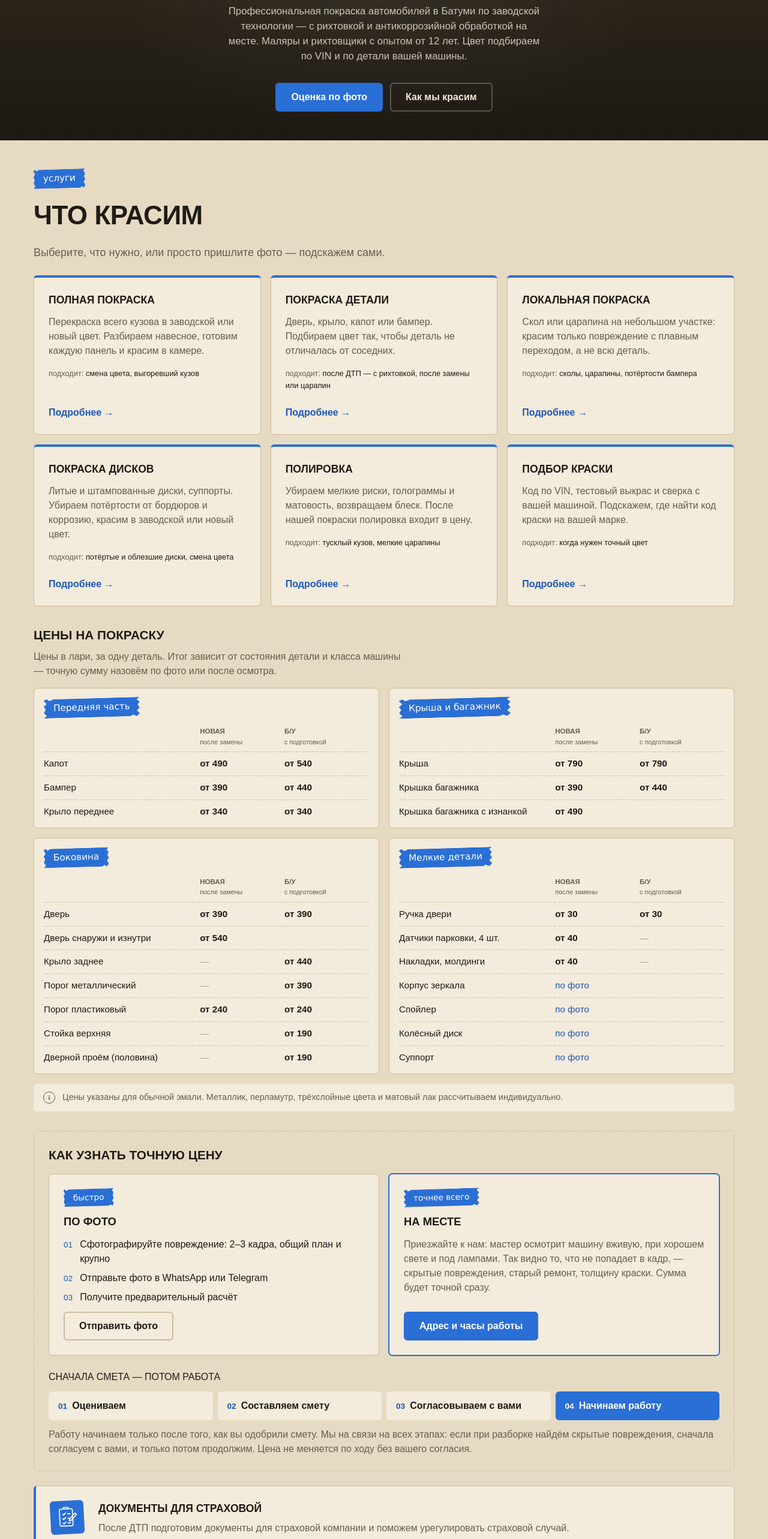
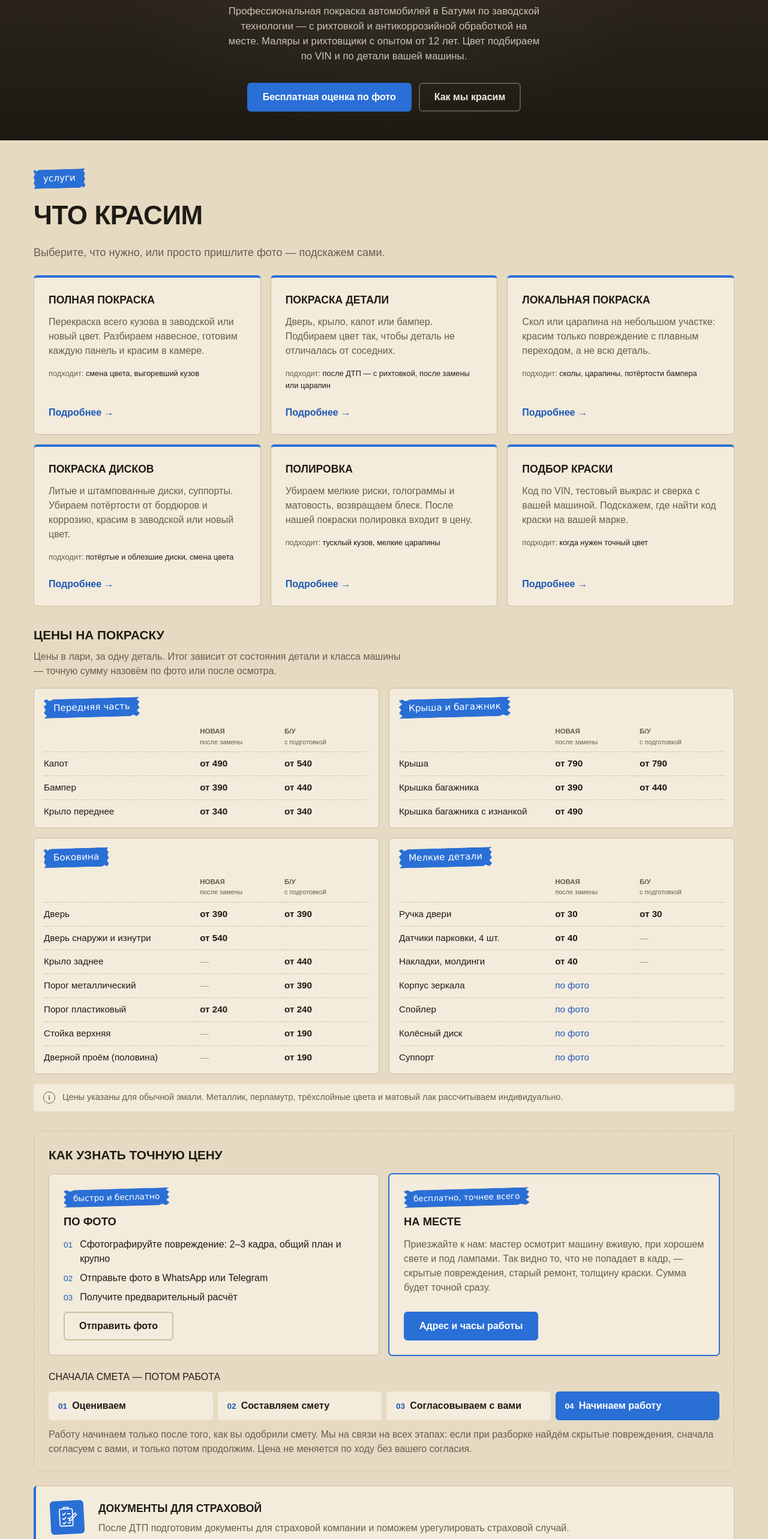
Before and after one commit to Grinch3214/auto-paint, a Vue app: page / in a window 1280 px wide. Shown: the part 940-3506 px from the top of the page at 60% size. Built offline with nearby package versions, Linux system fonts and the light colour scheme; a web font is replaced by a local one.

Commit message:
update text

```diff
--- a/src/content/ru/contactsPage.ts
+++ b/src/content/ru/contactsPage.ts
@@ -5,7 +5,7 @@ export default {
   seoDescription:
     'Адрес, телефон, часы работы и мессенджеры {BRAND} в Батуми: ул. Кахабери, 26б. Позвоните или напишите в WhatsApp и Telegram.',
   h1: 'Контакты',
-  lead: 'Приезжайте на осмотр, звоните или пишите в мессенджеры — оценим по фото и договоримся о времени.',
+  lead: 'Приезжайте на бесплатный осмотр или пришлите фото в мессенджер — оценим бесплатно и договоримся о времени.',
   channels: {
     tape: 'связь',
     title: 'Как с нами связаться',
--- a/src/content/ru/estimate.ts
+++ b/src/content/ru/estimate.ts
@@ -3,7 +3,7 @@ import type { Content } from '@/types/content'
 export default {
   tape: 'оценка по фото',
   title: 'Что нужно покрасить?',
-  lead: 'Отметьте детали — мы подставим их в сообщение. Фото прикрепите уже в чате.',
+  lead: 'Оценка бесплатная и ни к чему не обязывает. Отметьте детали — мы подставим их в сообщение, фото прикрепите уже в чате.',
   parts: {
     hood: 'Капот',
     frontBumper: 'Передний бампер',
--- a/src/content/ru/faq.ts
+++ b/src/content/ru/faq.ts
@@ -33,7 +33,7 @@ export default {
     photoEstimate: {
       question: 'Можно узнать цену по фото?',
       answer:
-        'Да. Сфотографируйте повреждение — общий план и крупно — и отправьте в WhatsApp или Telegram, пришлём предварительный расчёт. Самая точная оценка — на осмотре у нас: при хорошем свете видно то, что не попадает в кадр.',
+        'Да, и это бесплатно. Сфотографируйте повреждение — общий план и крупно — и отправьте в WhatsApp или Telegram, пришлём предварительный расчёт. Самая точная оценка — на осмотре у нас, он тоже бесплатный: при хорошем свете видно то, что не попадает в кадр.',
     },
     duration: {
       question: 'Сколько времени занимает покраска?',
--- a/src/content/ru/hero.ts
+++ b/src/content/ru/hero.ts
@@ -6,6 +6,6 @@ export default {
   carAlt: 'Седан Audi — цвет кузова меняется по выбранной выкраске',
   recolor: 'Перекрасить машину',
   colorPicker: 'Выбор цвета',
-  ctaEstimate: 'Оценка по фото',
+  ctaEstimate: 'Бесплатная оценка по фото',
   ctaProcess: 'Как мы красим',
 } satisfies Content['hero']
--- a/src/content/ru/howto.ts
+++ b/src/content/ru/howto.ts
@@ -3,7 +3,7 @@ import type { Content } from '@/types/content'
 export default {
   title: 'Как узнать точную цену',
   photo: {
-    tape: 'быстро',
+    tape: 'быстро и бесплатно',
     title: 'По фото',
     steps: [
       'Сфотографируйте повреждение: 2–3 кадра, общий план и крупно',
@@ -13,7 +13,7 @@ export default {
     cta: 'Отправить фото',
   },
   onSite: {
-    tape: 'точнее всего',
+    tape: 'бесплатно, точнее всего',
     title: 'На месте',
     text: 'Приезжайте к нам: мастер осмотрит машину вживую, при хорошем свете и под лампами. Так видно то, что не попадает в кадр, — скрытые повреждения, старый ремонт, толщину краски. Сумма будет точной сразу.',
     cta: 'Адрес и часы работы',
--- a/src/content/ru/passport.ts
+++ b/src/content/ru/passport.ts
@@ -9,6 +9,6 @@ export default {
     { term: 'Материалы', value: 'Sikkens · PPG · Standox · Roberlo' },
     { term: 'Код цвета', value: 'по VIN → сверка по детали' },
     { term: 'Камера', value: 'покраска + сушка, 1 машина' },
-    { term: 'Оценка', value: 'по фото в WhatsApp / Telegram или лично на СТО' },
+    { term: 'Оценка', value: 'бесплатно: по фото в WhatsApp / Telegram или на осмотре' },
   ],
 } satisfies Content['passport']
--- a/src/content/ru/servicePages.ts
+++ b/src/content/ru/servicePages.ts
@@ -1,7 +1,7 @@
 import type { Content } from '@/types/content'
 
 export default {
-  ctaEstimate: 'Оценка по фото',
+  ctaEstimate: 'Бесплатная оценка по фото',
   scope: {
     tape: 'что делаем',
     includesTitle: 'Что входит',
@@ -26,7 +26,10 @@ export default {
     title: 'Покажите машину — посчитаем на месте',
     route: 'Маршрут',
     facts: [
-      { title: 'Сначала смета', text: 'к работе приступаем только после вашего согласия' },
+      {
+        title: 'Оценка бесплатно',
+        text: 'по фото или на осмотре, работаем только после вашего согласия',
+      },
       { title: 'Цвет по VIN и по детали', text: 'тестовый выкрас и сверка с машиной' },
       { title: 'Своя камера', text: 'красим и сушим без пыли и подтёков' },
       { title: 'Полировка входит', text: 'после нашей покраски — без доплаты' },
--- a/src/content/ru/visit.ts
+++ b/src/content/ru/visit.ts
@@ -3,7 +3,7 @@ import type { Content } from '@/types/content'
 export default {
   tape: 'как добраться',
   title: 'Приезжайте на осмотр',
-  lead: 'Посмотрим машину, подберём цвет и назовём цену на месте. Можно приехать без записи в рабочие часы, а если позвонить или написать заранее — договоримся о времени, чтобы не ждать.',
+  lead: 'Осмотр бесплатный: посмотрим машину, подберём цвет и назовём цену на месте. Можно приехать без записи в рабочие часы, а если позвонить или написать заранее — договоримся о времени, чтобы не ждать.',
   addressLabel: 'Адрес',
   hoursLabel: 'Часы работы',
   phoneLabel: 'Телефон',
--- a/src/i18n/messages/ru.ts
+++ b/src/i18n/messages/ru.ts
@@ -12,7 +12,7 @@ const ru = {
   home: {
     seoTitle: 'Покраска авто в Батуми — {BRAND}',
     seoDescription:
-      'Покраска автомобилей в Батуми: полная и локальная покраска, рихтовка и антикор перед покраской, подбор цвета по VIN и по детали. Оценка по фото в WhatsApp и Telegram.',
+      'Покраска автомобилей в Батуми: полная и локальная покраска, рихтовка и антикор перед покраской, подбор цвета по VIN и по детали. Бесплатная оценка по фото в WhatsApp и Telegram или на осмотре.',
     h1: 'Покраска авто в Батуми',
     lead: 'Каркас сайта. Здесь будет главная.',
   },
```
